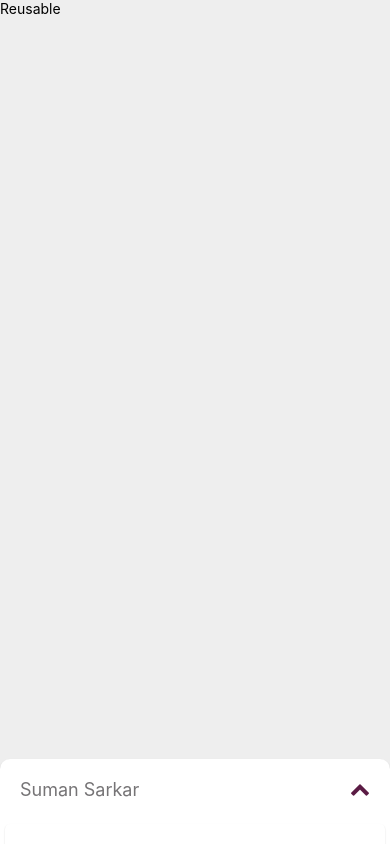
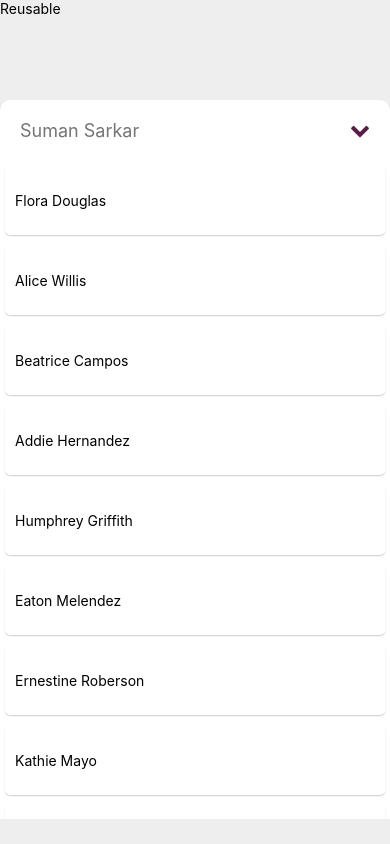
Before and after one commit to sumansarkarwd/rn-reusable, a React Native app: screen / in a window 390 px wide. Shown: the top 844 px of the page. Built offline with nearby package versions, Linux system fonts and the light colour scheme.

Commit message:
Basic animation working for slider

```diff
--- a/src/components/Slider.js
+++ b/src/components/Slider.js
@@ -1,5 +1,5 @@
 import React, {Component} from "react";
-import {View, Text, StyleSheet, Dimensions, TouchableOpacity, FlatList} from "react-native";
+import {View, Text, StyleSheet, Dimensions, TouchableOpacity, FlatList, Animated} from "react-native";
 import Icon from "react-native-vector-icons/FontAwesome";
 
 class Card extends Component {
@@ -13,8 +13,17 @@ class Card extends Component {
 }
 
 class Slider extends Component {
-  state = {
+  constructor(props) {
+      super(props);
+
+      this.state = {
           showSlideData: false,
+      }
+      this.position = new Animated.ValueXY(0, Dimensions.get('window').height - 85);
+  }
+
+  componentDidMount() {
+    this.toggleView();
   }
 
   toggleView = () => {
@@ -22,7 +31,24 @@ class Slider extends Component {
         return ({
           showSlideData: !prevState.showSlideData
         });
+    }, () => {
+        if(this.state.showSlideData) {
+            Animated.spring(this.position, {
+                toValue: {
+                    x: 0,
+                    y: Dimensions.get('window').height - (Dimensions.get('window').height - 100)
+                }
+            }).start();
+        } else {
+            Animated.spring(this.position, {
+                toValue: {
+                    x: 0,
+                    y: Dimensions.get('window').height - 85
+                }
+            }).start();
+        }
     });
+
   }
 
   renderIcon = () => {
@@ -65,7 +91,7 @@ class Slider extends Component {
 
   render() {
     return (
-      <View style={[styles.rootContainer, this.state.showSlideData ? styles.rootContainerPositionShow : styles.rootContainerPositionHide]}>
+      <Animated.View style={[styles.rootContainer, this.position.getLayout()]}>
           <View style={styles.headerStyle}>
             <View style={styles.headerLeft}>
                 <Text style={styles.headerLeftText}>{this.props.title ? this.props.title : 'Please provide a Title from parent'}</Text>
@@ -79,7 +105,7 @@ class Slider extends Component {
           <View style={styles.contentStyle}>
             {this.renderData()}
           </View>
-      </View>
+      </Animated.View>
     )
   }
 }
```
Lines whose indentation alone changed are shown as unchanged.
